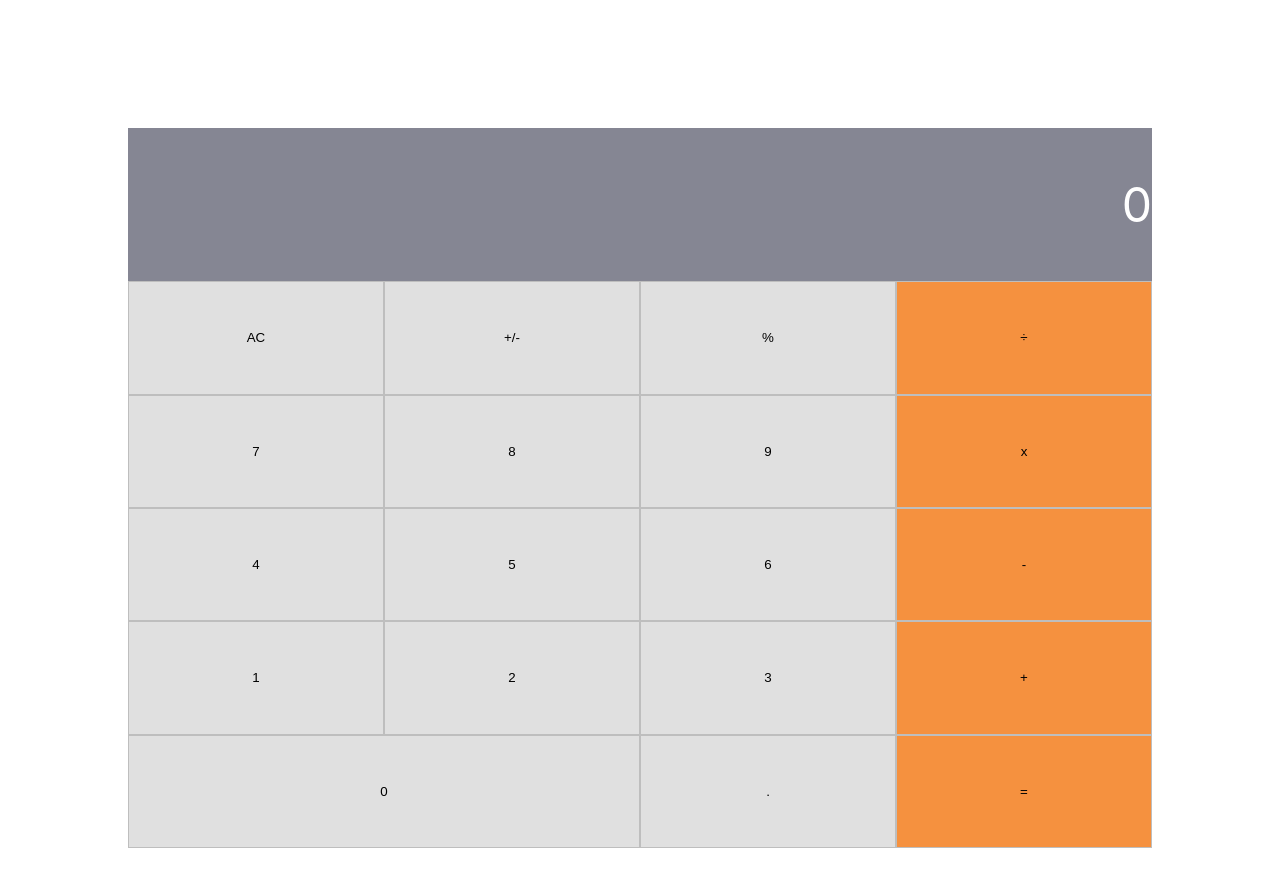
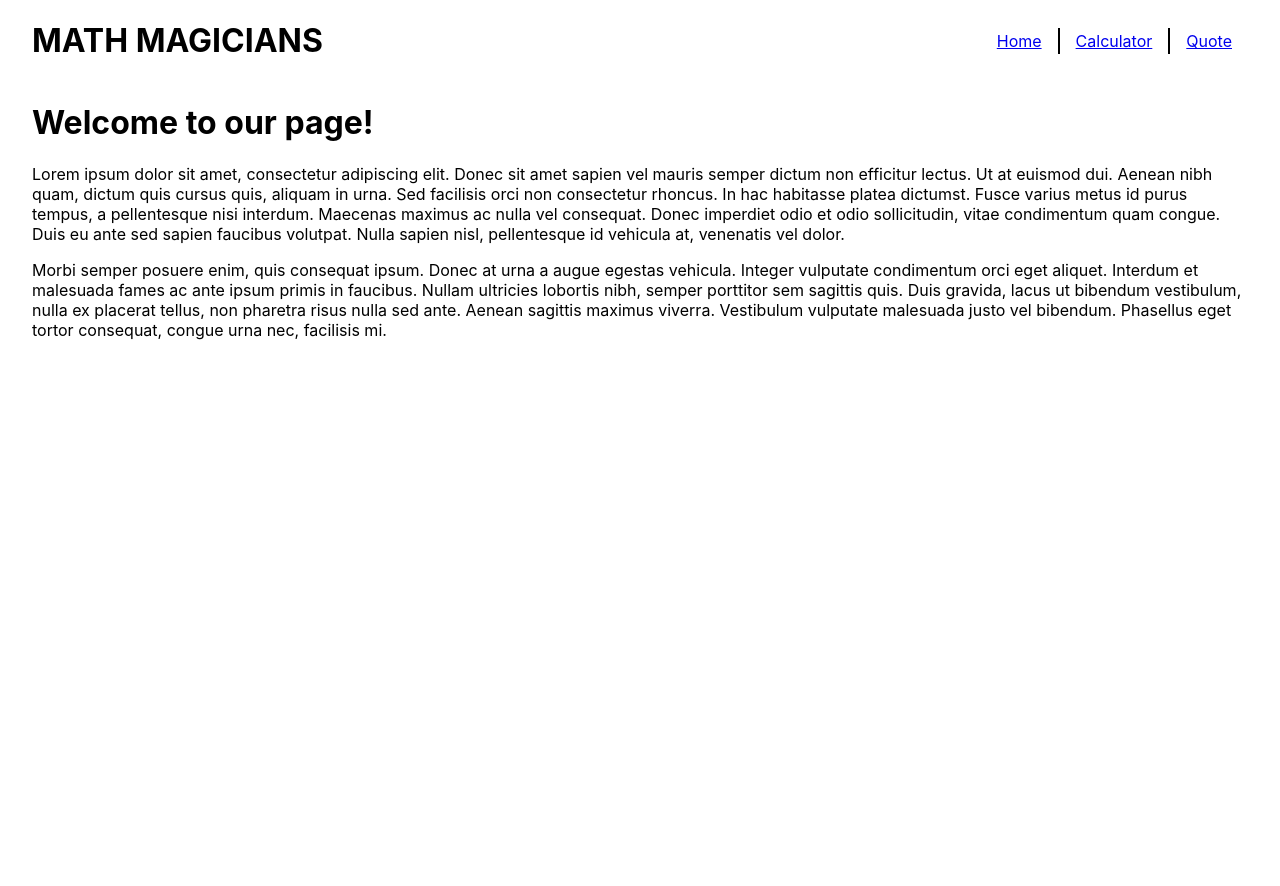
Before and after one commit to Berkay-akbas/math-magicians-with-react, a React (Create React App) app: page / in a window 1280 px wide. Shown: the top 886 px of the page. After the commit the page ends 800 px from the top, so only its background shows below. Built offline with nearby package versions, Linux system fonts and the light colour scheme.

Commit message:
Add home and quote pages with router

```diff
--- a/package.json
+++ b/package.json
@@ -10,6 +10,7 @@
     "big.js": "^6.2.1",
     "react": "^18.2.0",
     "react-dom": "^18.2.0",
+    "react-router-dom": "^6.3.0",
     "react-scripts": "^5.0.1",
     "web-vitals": "^2.1.4"
   },
--- a/src/App.css
+++ b/src/App.css
@@ -1,6 +1,10 @@
+* {
+  box-sizing: border-box;
+}
+
 .wrapper {
-  margin: 10%;
-  height: calc(50vw + 5rem);
+  height: 50vw;
+  width: 50vw;
   display: grid;
   grid-template-columns: 1fr 1fr 1fr 1fr;
 }
@@ -47,3 +51,14 @@
 button:active {
   background-color: rgb(87, 66, 66);
 }
+
+.calc {
+  display: flex;
+  justify-content: space-between;
+  padding: 2rem;
+}
+
+.pcalc {
+  font-size: 1.5rem;
+  font-weight: 600;
+}
--- a/src/App.js
+++ b/src/App.js
@@ -1,10 +1,19 @@
 import React from 'react';
 import './App.css';
+import { Routes, Route } from 'react-router-dom';
 import Calculator from './components/Calculator';
+import Home from './components/home';
+import Quote from './components/quote';
+import Navbar from './components/nav';
 
 const App = () => (
   <div className="App">
-    <Calculator />
+    <Navbar />
+    <Routes>
+      <Route path="/" element={<Home />} />
+      <Route path="calculator" element={<Calculator />} />
+      <Route path="quote" element={<Quote />} />
+    </Routes>
   </div>
 );
 
--- a/src/components/Calculator.js
+++ b/src/components/Calculator.js
@@ -13,6 +13,8 @@ const Calculator = () => {
   };
   const { total, next, operation } = calculator;
   return (
+    <div className="calc">
+      <p className="pcalc">Let&apos;s do some math!</p>
       <div className="wrapper">
         <div className="display">
           {total}
@@ -39,6 +41,7 @@ const Calculator = () => {
         <button type="button" className="period" onClick={clickHandle} name=".">.</button>
         <button type="button" className="equal" onClick={clickHandle} name="=">=</button>
       </div>
+    </div>
   );
 };
 
--- /dev/null
+++ b/src/components/home.css
@@ -0,0 +1,3 @@
+.home {
+  padding: 0 2rem;
+}
--- /dev/null
+++ b/src/components/home.js
@@ -0,0 +1,28 @@
+import React from 'react';
+import './home.css';
+
+const Home = () => (
+  <div className="home">
+    <h1>Welcome to our page!</h1>
+    <p>
+      Lorem ipsum dolor sit amet, consectetur adipiscing elit. Donec sit amet sapien vel mauris
+      semper dictum non efficitur lectus.
+      Ut at euismod dui. Aenean nibh quam, dictum quis cursus quis, aliquam in urna.
+      Sed facilisis orci non consectetur rhoncus. In hac habitasse
+      platea dictumst. Fusce varius metus id purus tempus, a pellentesque nisi interdum.
+      Maecenas maximus ac nulla vel consequat. Donec
+      imperdiet odio et odio sollicitudin, vitae condimentum quam congue. Duis eu ante sed
+      sapien faucibus volutpat. Nulla sapien nisl, pellentesque id vehicula at, venenatis vel dolor.
+    </p>
+    <p>
+      Morbi semper posuere enim, quis consequat ipsum. Donec at urna a augue egestas vehicula.
+      Integer vulputate condimentum orci eget aliquet. Interdum et malesuada fames ac ante ipsum
+      primis in faucibus. Nullam ultricies lobortis nibh, semper porttitor sem sagittis quis.
+      Duis gravida, lacus ut bibendum vestibulum, nulla ex placerat tellus, non pharetra risus
+      nulla sed ante. Aenean sagittis maximus viverra. Vestibulum vulputate malesuada justo
+      vel bibendum. Phasellus eget tortor consequat, congue urna nec, facilisis mi.
+    </p>
+  </div>
+);
+
+export default Home;
--- /dev/null
+++ b/src/components/nav.css
@@ -0,0 +1,21 @@
+.navbar {
+  display: flex;
+  justify-content: space-between;
+  align-items: center;
+  padding: 0 2rem;
+  margin: auto;
+}
+
+.holder {
+  display: flex;
+  list-style: none;
+  padding: 0;
+}
+
+li {
+  padding: 0.2rem 1rem;
+}
+
+li:nth-child(-n + 2) {
+  border-right: solid black 2px;
+}
--- /dev/null
+++ b/src/components/nav.js
@@ -0,0 +1,28 @@
+import React from 'react';
+import { Link } from 'react-router-dom';
+import './nav.css';
+
+// const links = [
+//   { to: '/', text: 'Home' },
+//   { to: '/calculator', text: 'Calculator' },
+//   { to: '/quote', text: 'Quote' },
+// ];
+
+const Navbar = () => (
+  <div className="navbar">
+    <h1> MATH MAGICIANS</h1>
+    <ul className="holder">
+      <li>
+        <Link to="/" className="link">Home</Link>
+      </li>
+      <li>
+        <Link to="/calculator" className="link">Calculator</Link>
+      </li>
+      <li>
+        <Link to="/quote" className="link">Quote</Link>
+      </li>
+    </ul>
+  </div>
+);
+
+export default Navbar;
--- /dev/null
+++ b/src/components/quote.css
@@ -0,0 +1,8 @@
+.quote {
+  padding: 0 2rem;
+  max-width: 50rem;
+  margin: auto;
+  padding-top: 5rem;
+  font-weight: 700;
+  font-size: 2rem;
+}
--- /dev/null
+++ b/src/components/quote.js
@@ -0,0 +1,14 @@
+import React from 'react';
+import './quote.css';
+
+const Quote = () => (
+  <div className="quote">
+    <p>
+      As far as the laws of mathematics refer to reality, they are not certain,
+      and as far as they are certain, they do not refer to reality.
+      — Albert Einstein
+    </p>
+  </div>
+);
+
+export default Quote;
--- a/src/index.js
+++ b/src/index.js
@@ -1,11 +1,14 @@
 import React from 'react';
 import ReactDOM from 'react-dom/client';
+import { BrowserRouter } from 'react-router-dom';
 import './index.css';
 import App from './App';
 
 const root = ReactDOM.createRoot(document.getElementById('root'));
 root.render(
   <React.StrictMode>
-    <App />
+    <BrowserRouter>
+      <App />
+    </BrowserRouter>
   </React.StrictMode>,
 );
```
Also changed, not shown: 2 other files (tests, documents, lock files or other folders). Lines whose indentation alone changed are shown as unchanged.
